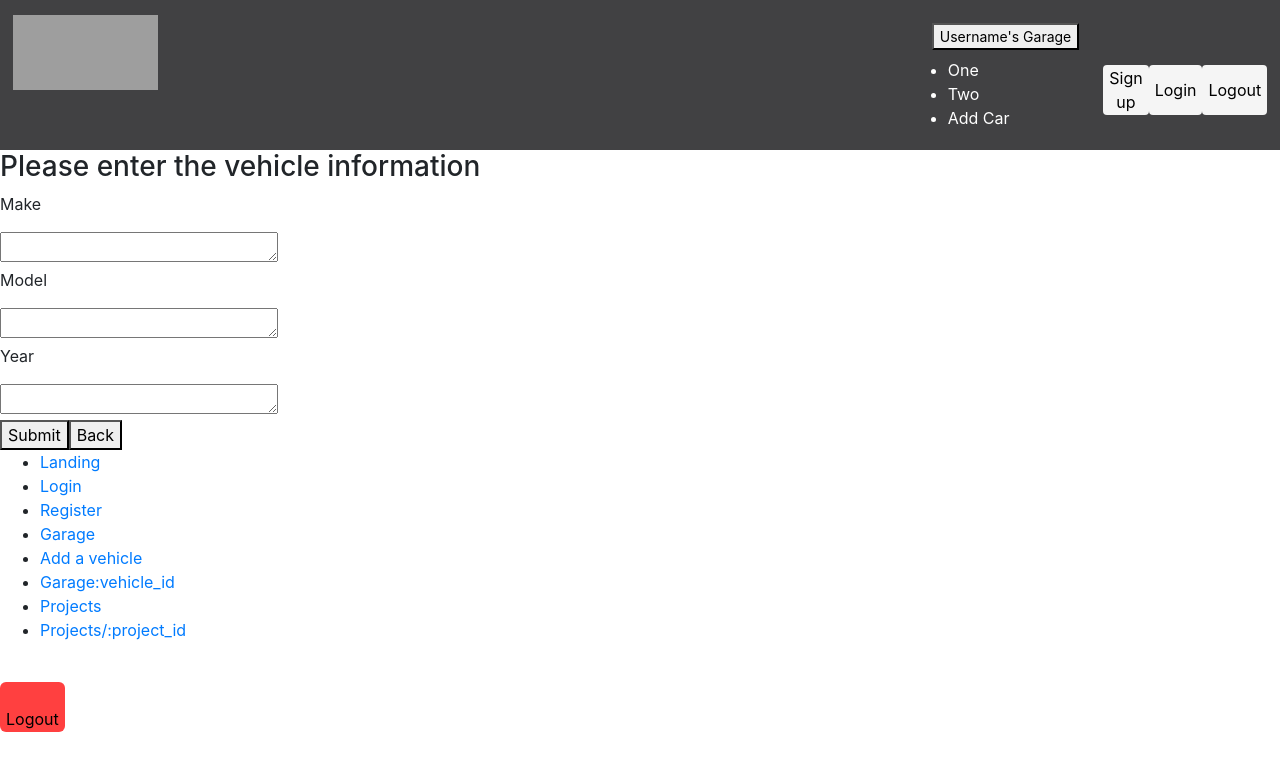
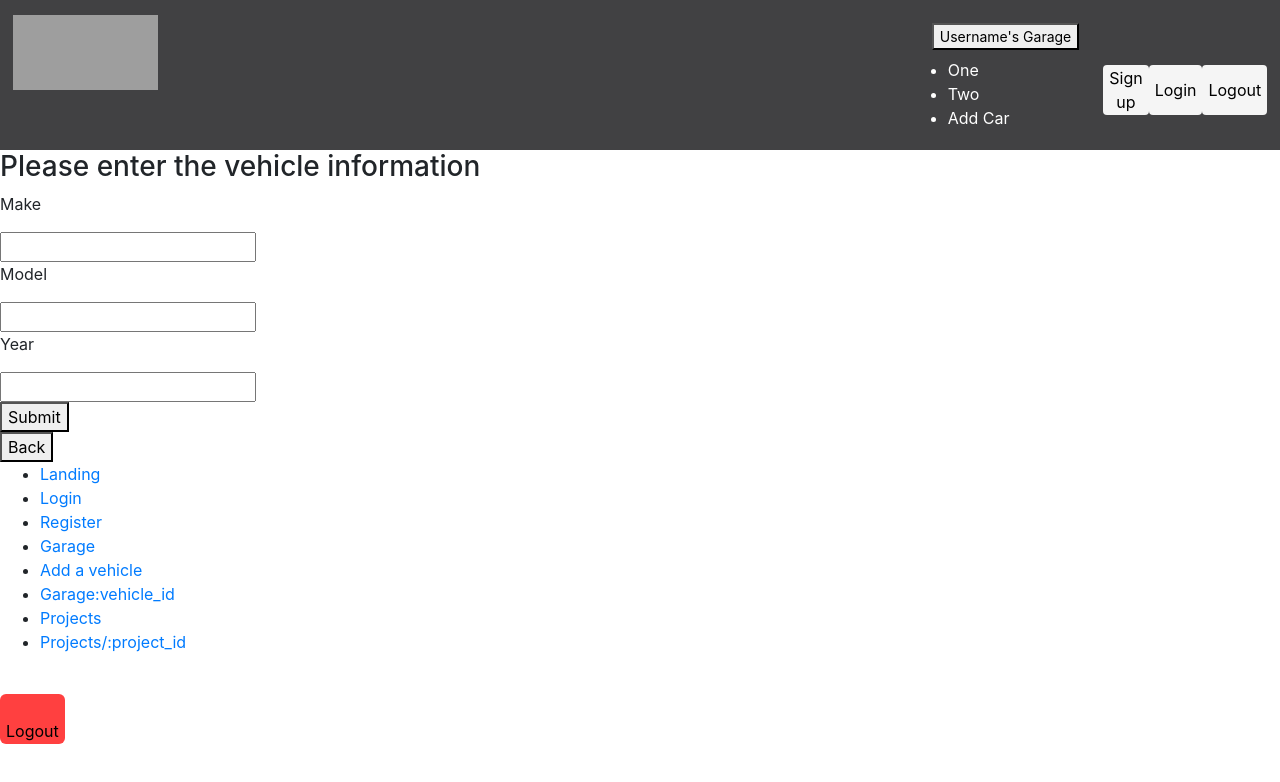
Before and after one commit to Caronise/Unlatch, a React (Create React App) app in the folder frontend/: page /garage/add_vehicle in a window 1280 px wide. Shown: the top 782 px of the page. Built offline with nearby package versions, Linux system fonts and the light colour scheme; grey boxes are pictures that could not be loaded; what password-validator would draw is missing.

Commit message:
Small refactor edits

```diff
--- a/frontend/src/App.js
+++ b/frontend/src/App.js
@@ -5,6 +5,7 @@ import {
   Route,
   Link
 } from "react-router-dom";
+
 // import axios from 'axios';
 import './App.css';
 import newCar from './images/charger.jpg';
--- a/frontend/src/components/AddVehicle.js
+++ b/frontend/src/components/AddVehicle.js
@@ -5,14 +5,16 @@ function AddVehicle() {
   return (
     <div className="add_vehicle">
       <h3>Please enter the vehicle information</h3>
+      <form id="add_vehicle_form">
       <p>Make</p>
-       <textarea id="make" name="make" rows="1" cols="25"> </textarea>
+       <input id="make" name="make" rows="1" cols="25"/>
       <p>Model</p>
-       <textarea id="model" name="model" rows="1" cols="25"> </textarea>
+       <input id="model" name="model" rows="1" cols="25"/>
       <p>Year</p>
-       <textarea id="year" name="year" rows="1" cols="25"> </textarea>
+       <input id="year" name="year" rows="1" cols="25"/>
        <br />
       <button className="add_vehicle_btn" action="/vehicle" method="POST">Submit</button>
+      </form>
       <button className="add_vehicle_back_btn" action="/garage" method="GET">Back</button>
     </div>
   );
```
Also changed, not shown: frontend/public/styles/header.css (deleted), 1 other file (tests, documents, lock files or other folders).
